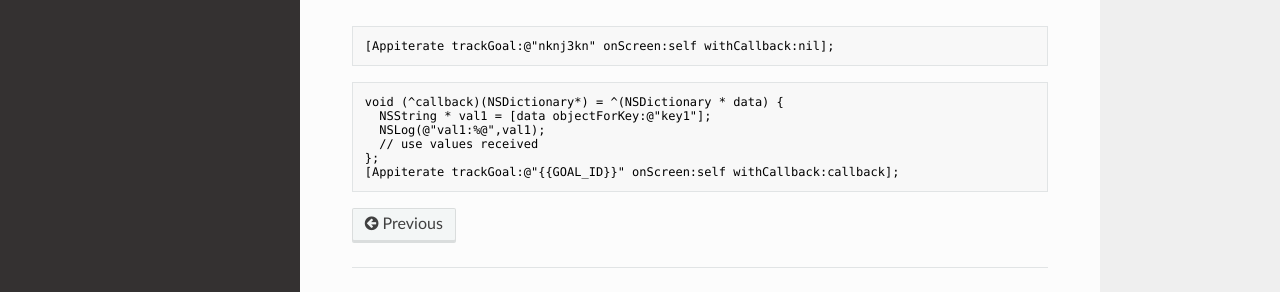
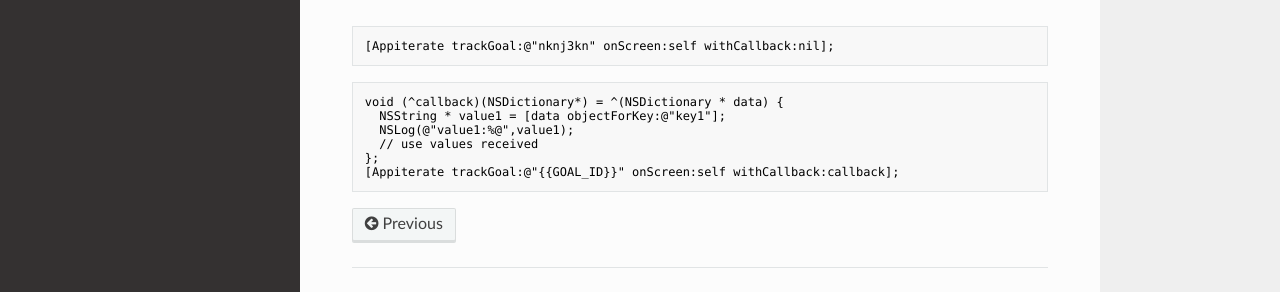
Before and after one commit to AppIterate/docs, an MkDocs documentation site: the page built from docs/iOS.md, in a window 1280 px wide and 900 px high, scrolled down 1354 px. Shown: the part 563-855 px from the top of the window. Built offline with MkDocs 1.6.1, drawn with Linux system fonts in a browser that asks for light colours; nearby versions of some CDN libraries.

Commit message:
ios | better

````diff
--- a/docs/iOS.md
+++ b/docs/iOS.md
@@ -76,8 +76,8 @@ In order to integrate an in-app message, create a message from dashboard and att
 
 ```objective-c
 void (^callback)(NSDictionary*) = ^(NSDictionary * data) {
-  NSString * val1 = [data objectForKey:@"key1"];
-  NSLog(@"val1:%@",val1);
+  NSString * value1 = [data objectForKey:@"key1"];
+  NSLog(@"value1:%@",value1);
   // use values received
 };
 [Appiterate trackGoal:@"{{GOAL_ID}}" onScreen:self withCallback:callback];
````
